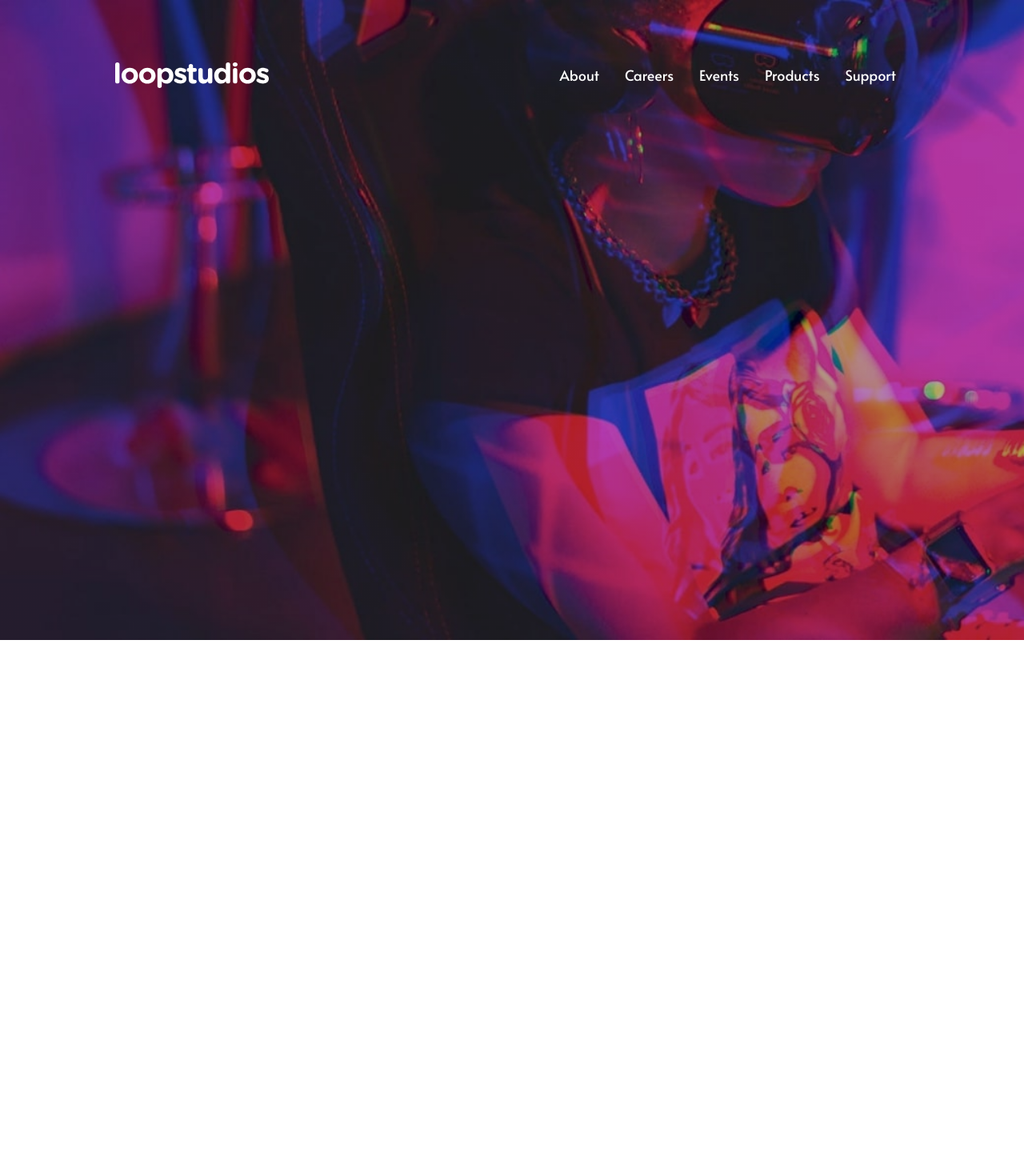
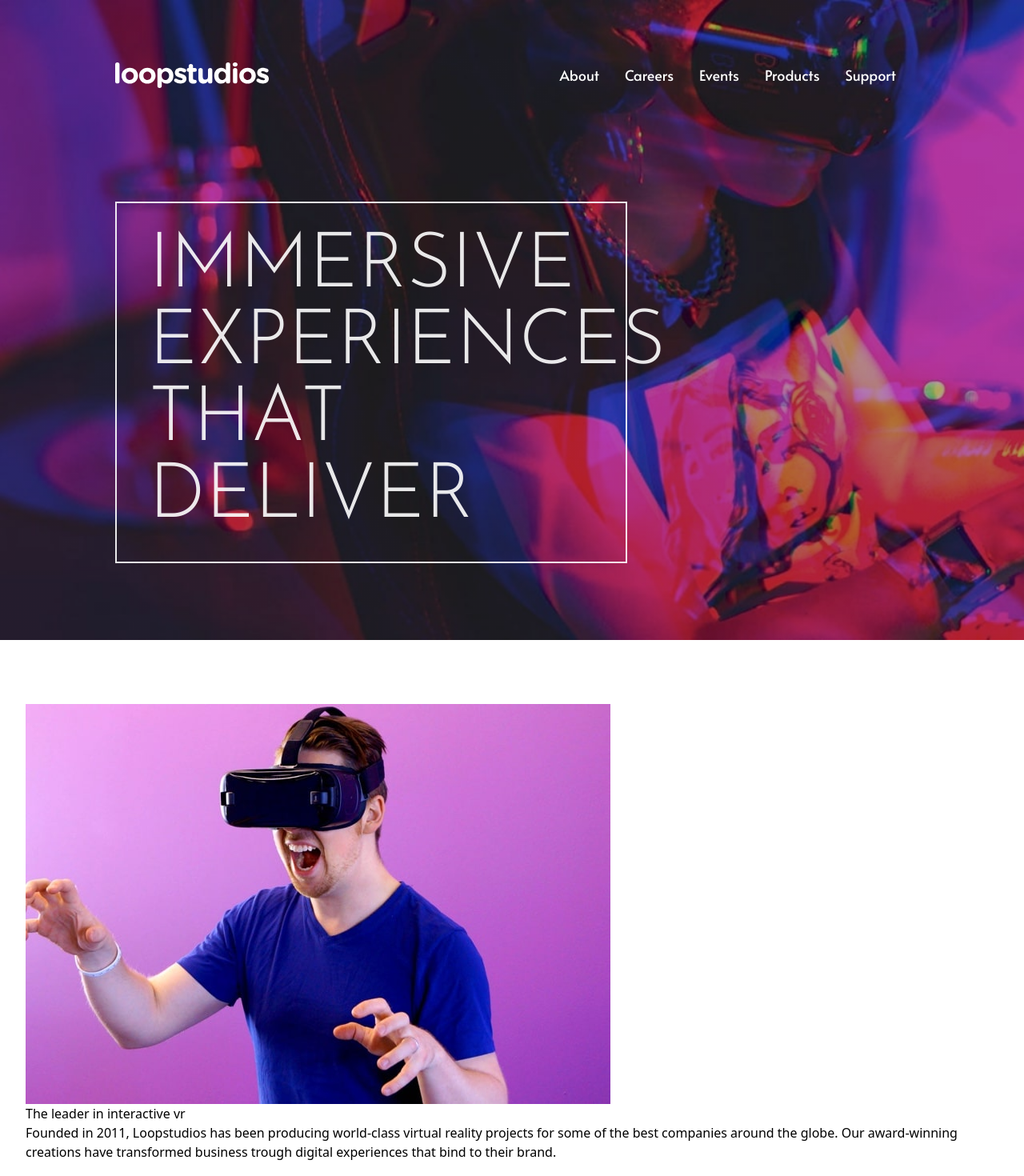
Before and after one commit to f1x3d49/frontendmentor-loopstudios, a React (Create React App) app in the folder frontend/: page / in a window 1280 px wide. Shown: the top 1470 px of the page at 80% size. Before the commit the page ends 800 px from the top, so only its background shows below. Built offline with nearby package versions, Linux system fonts and the light colour scheme.

Commit message:
working on the second section

```diff
--- a/frontend/src/App.js
+++ b/frontend/src/App.js
@@ -1,9 +1,11 @@
 import Intro from "./sections/Intro.js";
+import LeaderSection from "./sections/LeaderSection.js";
 
 function App() {
   return (
     <div className="w-full min-h-screen bg-white">
       <Intro />
+      <LeaderSection />
     </div>
   );
 }
--- a/frontend/src/components/Navbar.js
+++ b/frontend/src/components/Navbar.js
@@ -25,7 +25,7 @@ const Navbar = ({ navbarOpen, setNavbarOpen }) => {
         </li>
       </ul>
       <button
-        className="flex md:hidden  z-20 relative"
+        className="flex md:hidden transition ease-in-out delay-100 duration-500 z-20 relative"
         onClick={() => setNavbarOpen(!navbarOpen)}
       >
         {navbarOpen ? <Close /> : <Hamburger />}
--- a/frontend/src/index.css
+++ b/frontend/src/index.css
@@ -6,7 +6,7 @@
 
 @layer components {
   .nav-li {
-    @apply flex w-full leading-relaxed font-josefin font-light list-none uppercase focus:outline-none  py-2 tracking-widest opacity-50 hover:opacity-100 transition-all duration-200 ease-in-out;
+    @apply flex w-full leading-relaxed font-josefin font-light list-none uppercase focus:outline-none  py-2 tracking-widest opacity-100 transition-all duration-200 ease-in-out;
   }
 }
 
--- a/frontend/src/sections/Intro.js
+++ b/frontend/src/sections/Intro.js
@@ -5,9 +5,12 @@ import MenuOverlay from "../components/MenuOverlay";
 const Intro = () => {
   const [navbarOpen, setNavbarOpen] = useState(false);
   return (
-    <section className="w-full h-screen bg-fixed bg-no-repeat bg-cover bg-bgHeroMobile md:bg-bgHeroDesktop">
+    <section className="w-full h-screen flex flex-col md:gap-16 gap-44 md:items-start items-center bg-fixed bg-no-repeat bg-cover bg-bgHeroMobile md:bg-bgHeroDesktop">
       <Navbar navbarOpen={navbarOpen} setNavbarOpen={setNavbarOpen} />
       <MenuOverlay navbarOpen={navbarOpen} setNavbarOpen={setNavbarOpen} />
+      <h1 className="text-4xl h-[32%] md:text-8xl font-josefin text-left opacity-90 md:px-10 md:py-8 px-8 md:h-auto md:w-[50%] md:ml-36 py-16 border-2 border-white mx-8 text-white uppercase">
+        Immersive Experiences that Deliver
+      </h1>
     </section>
   );
 };
--- /dev/null
+++ b/frontend/src/sections/LeaderSection.js
@@ -0,0 +1,24 @@
+import React from "react";
+import interactivem from "../images/mobile/image-interactive.jpg";
+import interactived from "../images/desktop/image-interactive.jpg";
+
+const LeaderSection = () => {
+  return (
+    <section className="w-full h-auto px-8 py-20">
+      <picture>
+        <source media="(min-width: 400px)" srcSet={interactived} />
+        <source media="(min-width: 280px)" srcSet={interactivem} />
+        <img src={interactivem} alt="interactive" />
+      </picture>
+      <h1>The leader in interactive vr</h1>
+      <p>
+        Founded in 2011, Loopstudios has been producing world-class virtual
+        reality projects for some of the best companies around the globe. Our
+        award-winning creations have transformed business trough digital
+        experiences that bind to their brand.
+      </p>
+    </section>
+  );
+};
+
+export default LeaderSection;
```
